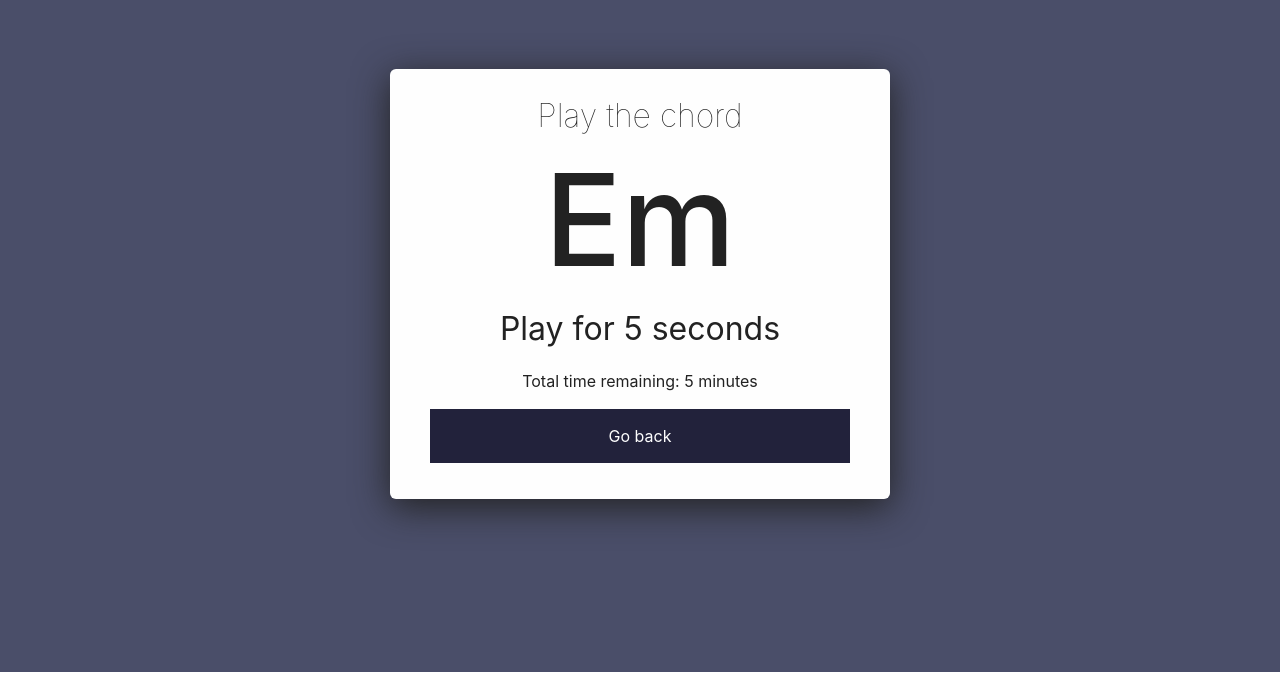
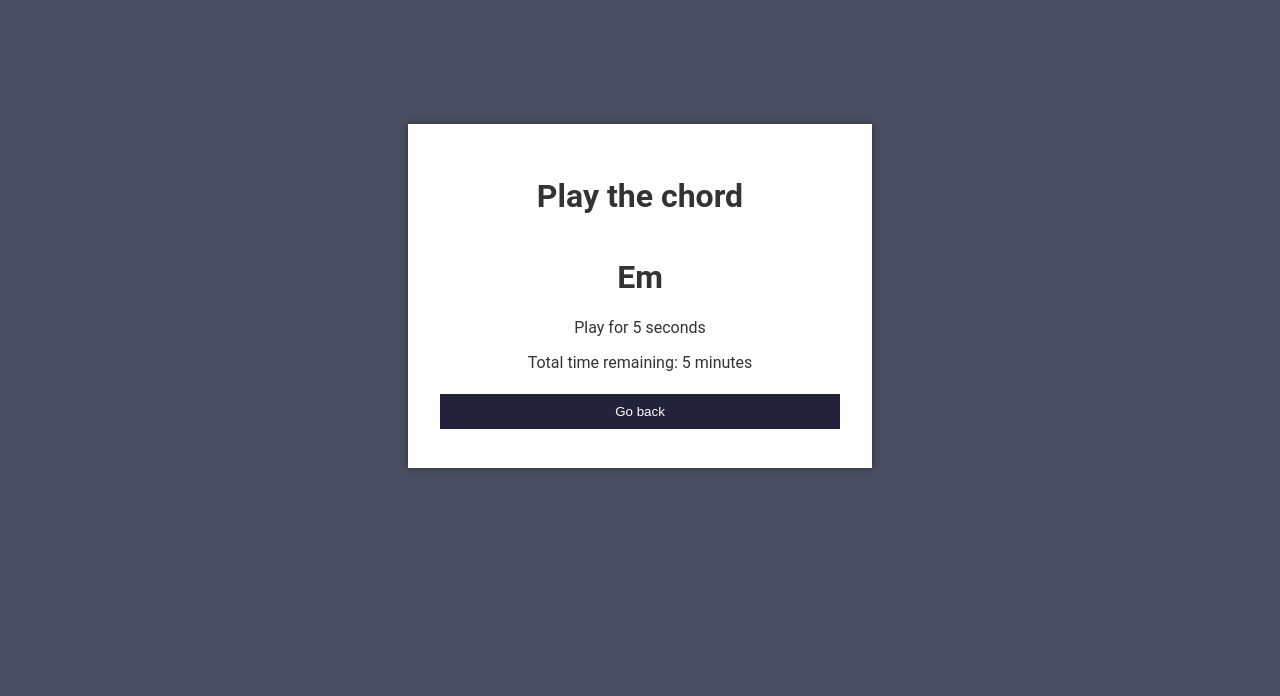
Before and after one commit to DuncanMcArdle/guitar-app-frontend, a React (Create React App) app: page /ChordPage in a window 1280 px wide. Shown: the part 104-800 px from the top of the page. Built offline with nearby package versions, Linux system fonts and the light colour scheme.

Commit message:
Various styling improvements

```diff
--- a/src/App.css
+++ b/src/App.css
@@ -1,79 +1,23 @@
 body {
-  font-family: Lato;
-}
-
-.wrapper {
-	height: 97vh;
+	font-family: "Roboto", "Helvetica", "Arial", sans-serif;
+	text-align: center !important;
+	background-color: #4A4E62;
+	color: #333;
+	position: absolute;
+	height: 100%;
 	width: 100%;
 	display: flex;
 	flex-direction: column;
 	justify-content: center;
 	align-items: center;
-	background-color: #4A4E69;
-	color: #222;
 }
 
-.form-wrapper {
-	width: 500px;
-	max-width: 80%;
-	min-width: 100px;
-	min-height: 400px;
-	padding: 20px 40px;
-	border-radius: 6px;
-	box-shadow: 0px 8px 36px #222;
+.form__wrapper {
+	width: 25em;
+	padding: 2em;
+	box-shadow: 0px 0px 8px #333;
 	background-color: #fefefe;
+	display: flex;
+	flex-direction: column;
+	justify-content: space-between;
 }
-
-.form-wrapper > h2 {
-	display: flex;
-	justify-content: center;
-	font-size: 2em;
-	font-weight: lighter;
-	margin-top: 0.25em;
-}
-
-.chord {
-	text-align: center;
-	font-size: 8em;
-}
-
-button {
-  min-width: 100%;
-  cursor: pointer;
-  margin-right: 0.25em;
-  margin-top: 0.5em;
-  margin-bottom: 1em !important;
-  padding: 	0.938em;
-  border: none;
-  border-radius: 4px;
-  background-color: #22223B;
-  color: #fefefe;
-}
-button:hover {
-	background-color: #4A4E69;
-	color: #fefefe;
-}
-
-.currentChord {
-	text-align: center;
-}
-
-.countdownTimer {
-	text-align: center;
-	font-size: 10em;
-	margin-top: .5em;
-	margin-bottom: .5em;
-}
-
-.timeRemaining {
-	text-align: center;
-}
-
-.chordTimeRemaining {
-	text-align: center;
-	font-size: 2em;
-}
-
-.totalTimeRemaining {
-	text-align: center;
-}
--- a/src/App.tsx
+++ b/src/App.tsx
@@ -1,7 +1,6 @@
 import React from 'react';
 import { BrowserRouter as Router, Route } from 'react-router-dom';
 import './App.css';
-import 'bootstrap/dist/css/bootstrap.css';
 import { HomePage } from './pages/HomePage';
 import { CountdownPage } from './pages/CountdownPage';
 import { ChordPage } from './pages/ChordPage';
--- /dev/null
+++ b/src/components/Button.tsx
@@ -0,0 +1,30 @@
+import React, { FunctionComponent } from 'react';
+import styled from 'styled-components';
+
+const StyledButton = styled.button`
+	min-width: 100%;
+	margin-top: 0.5em;
+	margin-bottom: 0.5em;
+	border: none;
+	background-color: #22223B;
+	color: #fefefe;
+	padding: .75em;
+
+	:hover {
+		background-color: #4A4E69;
+		color: #fefefe;
+	}
+`
+
+interface Props {
+	text: string,
+	onClick: (event: React.MouseEvent<HTMLButtonElement>) => void,
+}
+
+export const Button: FunctionComponent<Props> = ({text, onClick}) => {
+	return (
+		<StyledButton onClick={onClick}>
+			{text}
+		</StyledButton>
+	)
+}
--- a/src/components/FormRow.tsx
+++ b/src/components/FormRow.tsx
@@ -1,4 +1,4 @@
-import React, { ReactElement, FunctionComponent } from 'react';
+import React, { FunctionComponent } from 'react';
 import styled from 'styled-components';
 
 interface Props {
@@ -11,6 +11,7 @@ const Label = styled.div`
   float: left;
   margin-top: 1em;
   margin-bottom: 1em;
+  text-align: left;
 `
 
 const Input = styled.div`
--- a/src/pages/ChordPage.tsx
+++ b/src/pages/ChordPage.tsx
@@ -3,6 +3,7 @@ import { useSelector } from 'react-redux';
 import { useHistory } from 'react-router-dom';
 import { CountdownTimer } from '../components/CountdownTimer';
 import { RootState } from '../redux/store';
+import { Button } from '../components/Button';
 
 const chords = [
 	'A',
@@ -45,10 +46,10 @@ export function ChordPage() {
 	}
 
 	return (
-		<div className="wrapper">
-			<div className="form-wrapper">
-				<h2>Play the chord</h2>
+		<div className="form__wrapper">
+			<h1>Play the chord</h1>
 
+			<div>
 				<h1 className="chord">{chords[currentChord]}</h1>
 
 				{config.showChord.toUpperCase() === 'YES' && <p className="currentChord">(would be showing the chord here)</p>}
@@ -69,14 +70,9 @@ export function ChordPage() {
 						formatNumber
 					/>
 				</p>
+			</div>
 
-				<button
-					type="submit"
-					onClick={goBack}
-				>
-					Go back
-				</button>
-			</div>
+			<Button onClick={goBack} text="Go back" />
 		</div>
 	);
 }
--- a/src/pages/CountdownPage.tsx
+++ b/src/pages/CountdownPage.tsx
@@ -3,6 +3,7 @@ import { useSelector } from 'react-redux';
 import { useHistory } from 'react-router-dom';
 import { CountdownTimer } from '../components/CountdownTimer';
 import { RootState } from '../redux/store';
+import { Button } from '../components/Button';
 
 export function CountdownPage() {
 	const history = useHistory();
@@ -19,26 +20,19 @@ export function CountdownPage() {
 	}
 
 	return (
-		<div className="wrapper">
-			<div className="form-wrapper">
+		<div className="form__wrapper">
 
-				<h2>Get ready!</h2>
+			<h1>Get ready!</h1>
 
-				<h1 className="countdownTimer">
-					<CountdownTimer
-						startingTime={Number(config.initialCountdown)}
-						onComplete={countdownCompleted}
-						formatNumber={false}
-					/>
-				</h1>
+			<h2 className="countdownTimer">
+				Starting in <CountdownTimer
+					startingTime={Number(config.initialCountdown)}
+					onComplete={countdownCompleted}
+					formatNumber={false}
+				/> seconds
+			</h2>
 
-				<button
-					type="button"
-					onClick={goBack}
-				>
-					Go back
-				</button>
-			</div>
+			<Button onClick={goBack} text="Go back" />
 		</div>
 	);
 }
--- a/src/pages/FinishedPage.tsx
+++ b/src/pages/FinishedPage.tsx
@@ -2,6 +2,7 @@ import React from 'react';
 import { useSelector } from 'react-redux';
 import { useHistory } from 'react-router-dom';
 import { RootState } from '../redux/store';
+import { Button } from '../components/Button';
 
 export function FinishedPage() {
 	const history = useHistory();
@@ -21,13 +22,17 @@ export function FinishedPage() {
 	const chordsPlayed = Math.ceil(config.duration / config.timePerChord);
 
 	return (
-		<div className="wrapper">
-			<div className="form-wrapper">
-				<h2>Congratulations!</h2>
-				<p>You completed the series, playing {chordsPlayed} chord(s) acorss a {config.duration} minute session.</p>
-				<button type="button" onClick={restartSession}>Restart the session</button>
-				<br />
-				<button type="button" onClick={backToHome}>Back to home</button>
+		<div className="form__wrapper">
+			<h1>Lesson complete</h1>
+
+			<div>
+				<h2>Congratulation!</h2>
+				<p>You completed the series, playing {chordsPlayed} chord(s) across a {config.duration} minute session.</p>
+			</div>
+
+			<div>
+				<Button onClick={restartSession} text="Restart the session" />
+				<Button onClick={backToHome} text="Back to home" />
 			</div>
 		</div>
 	);
--- a/src/pages/HomePage.tsx
+++ b/src/pages/HomePage.tsx
@@ -1,8 +1,9 @@
-import React, { useState, FormEvent, FormEventHandler } from 'react';
+import React, { useState } from 'react';
 import { useHistory } from 'react-router-dom';
 import { useDispatch } from 'react-redux';
 import { setConfig } from '../redux/configSlice';
 import FormRow from '../components/FormRow';
+import { Button } from '../components/Button';
 
 interface LocalConfig {
 	chords: string,
@@ -124,10 +125,9 @@ export function HomePage() {
 	}
 
 	return (
-		<div className="wrapper">
-			<div className="form-wrapper">
+		<div className="form__wrapper">
 
-				<h2>Guitar thing</h2>
+			<h1>Guitar thing</h1>
 
 			<FormRow title="Chords:" error={config.errors.chords} >
 				<select name="chords" onChange={handleFormInputChange}>
@@ -139,10 +139,10 @@ export function HomePage() {
 			</FormRow>
 
 			<FormRow title="Show chord: (disabled)" error={config.errors.showChord} >
-					<select name="showChord" disabled onChange={handleFormInputChange}>
+				<select name="showChord" disabled value="No" onChange={handleFormInputChange}>
 					<option value="-1">Please select...</option>
 					<option>Yes</option>
-						<option selected>No</option>
+					<option>No</option>
 				</select>
 			</FormRow>
 
@@ -157,9 +157,7 @@ export function HomePage() {
 			<FormRow title="Duration (minutes)" error={config.errors.duration} >
 				<input name="duration" type="number" value={config.duration} onChange={handleFormInputChange} />
 			</FormRow>
-
-				<button type="button" onClick={submitForm}>Start</button>
-			</div>
+			<Button onClick={submitForm} text="Start" />
 		</div>
 	);
 }
```
Lines whose indentation alone changed are shown as unchanged.
